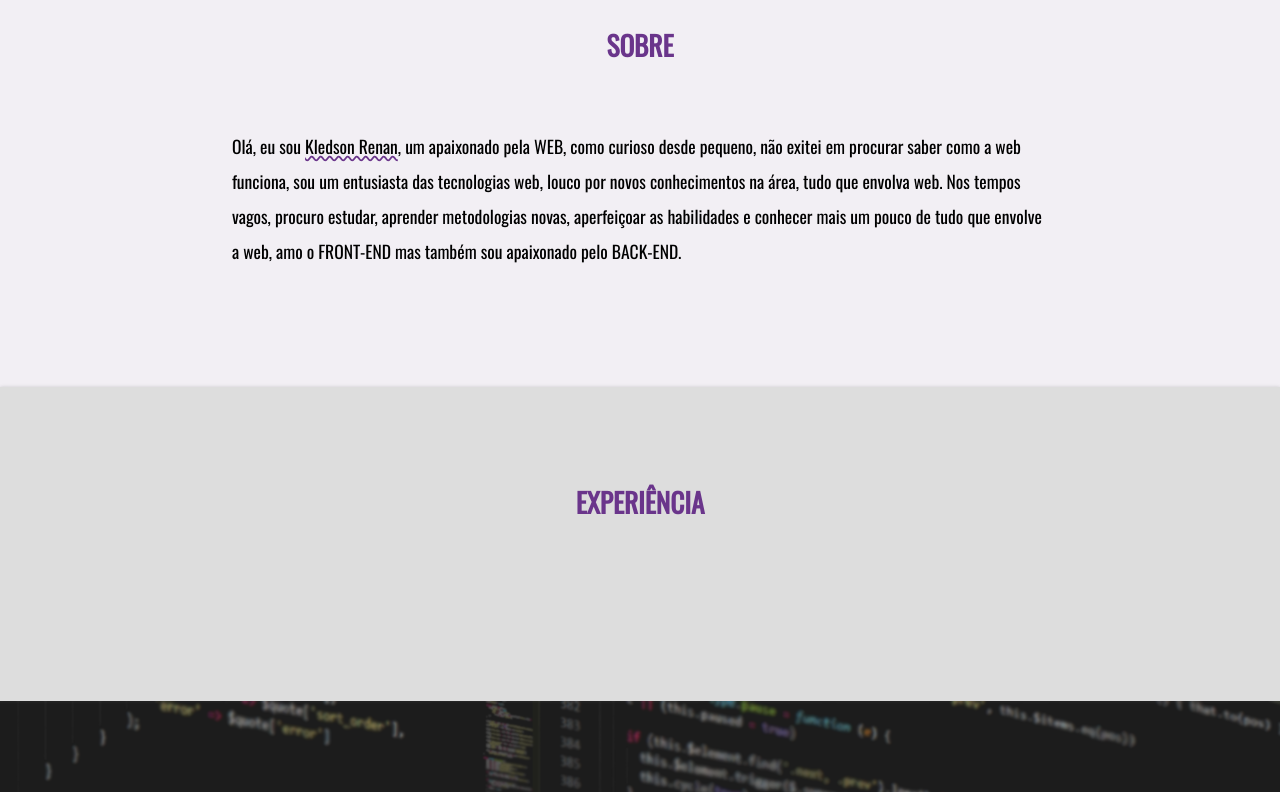
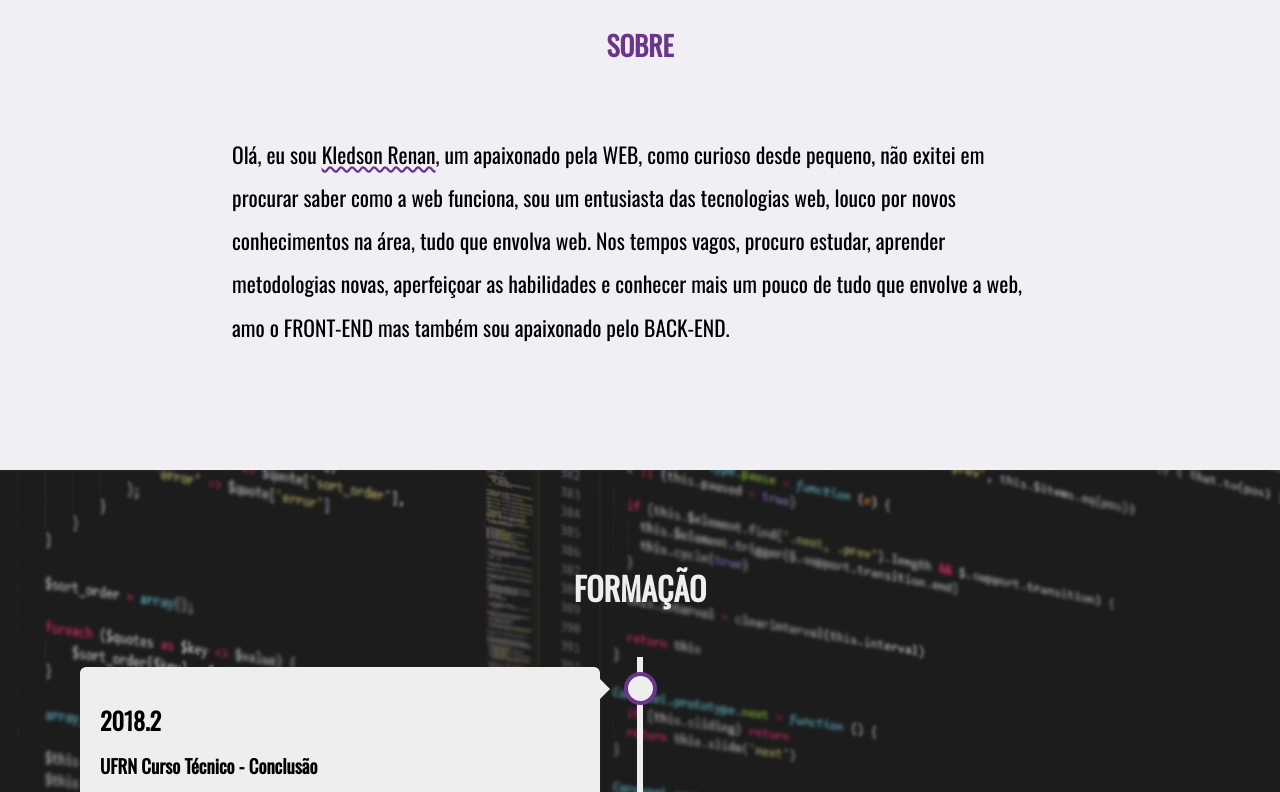
Before and after one commit to kledsonrenan/kledsonrenan.github.io, a plain HTML site: page index.html in a window 1280 px wide. Shown: the part 480-1272 px from the top of the page. Drawn offline with nearby package versions, Linux system fonts and the light colour scheme.

Commit message:
Clean Layout

```diff
--- a/css/details.scss
+++ b/css/details.scss
@@ -11,16 +11,15 @@
 }
 #about .ark p {
 	width: 75%;
-	font-size: 1.1em;
+	font-size: 1.35em;
+    font-weight: normal;
+    line-height: 2em;
 
 	.author {
 		text-decoration: underline;
 		text-decoration-style: wavy;
 		text-decoration-color: $cor-principal;
 	}
-}
-#experience .ark {
-	background-color: #ddd;
 }
 #skills .ark .tech {
 	text-transform: uppercase;
@@ -34,10 +33,6 @@
 		text-transform: uppercase;
 		font-size: 1.7em;
 		margin:0 0 50px 0;
-	}
-
-	p {
-		line-height: 2em;
 	}
 }
 .parallax {
--- a/index.html
+++ b/index.html
@@ -5,13 +5,13 @@
     <meta name="viewport" content="width=device-width, height=device-height, initial-scale=1, user-scalable=no">
     <meta name="author" content="Kledson Renan Sousa do Nascimento">
     <meta name="keywords" content="Curriculum, Kledson Nascimento, Kledson Renan, Curriculum Web Kledson, GitHub Kledson, Curriculum Kledson GitHub">
-
     <title>Kledson Renan</title>
     <link rel="icon" type="image/png" href="img/favicon.png">
     <link rel="stylesheet" href="css/vitae.css">
     <link rel="stylesheet" href="https://use.fontawesome.com/releases/v5.1.0/css/all.css" integrity="sha384-lKuwvrZot6UHsBSfcMvOkWwlCMgc0TaWr+30HWe3a4ltaBwTZhyTEggF5tJv8tbt" crossorigin="anonymous">
     <link href="https://fonts.googleapis.com/css?family=Oswald" rel="stylesheet">
 </head>
+
 <body>
     <header class="header flex v-align-center">
         <div id="particles-js"></div>
@@ -24,7 +24,7 @@
 
             <div class="flex-column text-center">
                 <h1>Kledson Nascimento</h1>
-				<h3>< Desenvolvedor Web / ></h3>
+                <h3>&lt;&nbsp;Desenvolvedor Web&nbsp;/&nbsp;&gt;</h3>
             </div>
         </div>
     </header>
@@ -55,18 +55,6 @@
                 </div>
             </div>
         </section>
-
-		<section id="experience">
-			<div class="ark">
-				<div class="content-15 flex flex-column v-align-center space-between">
-					<h1 class="title">Experiência</h1>
-					<p class="content">
-
-					</p>
-				</div>
-			</div>
-		</section>
-
         <section id="formation">
             <div class="parallax">
                 <h1 class="title text-center">Formação</h1>
@@ -192,7 +180,6 @@
             </div>
         </section>
     </main>
-
     <footer class="footer">
         <div class="content-15 v-align-center space-between">
             <span class="author">Kledson Nascimento</span>
```
Also changed, not shown: css/vitae.css, 1 other file. Lines whose indentation alone changed are shown as unchanged.
